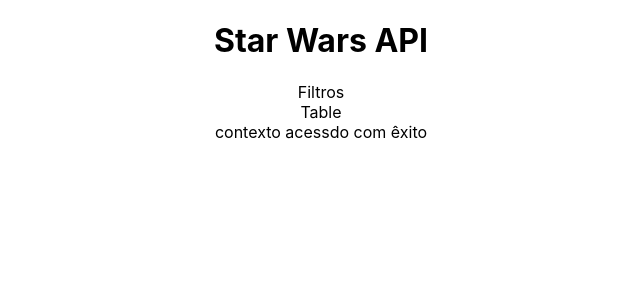
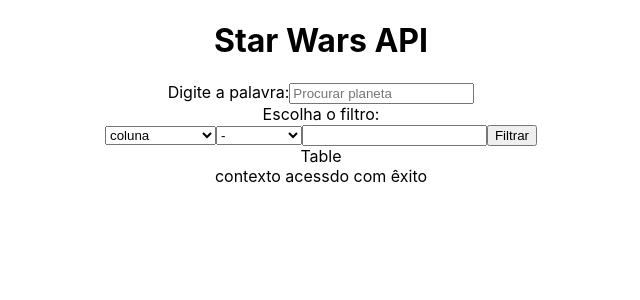
Before and after one commit to tryber/sd-02-block18-react-context-hooks-starwars-datatable-filters, a React (Create React App) app: page / in a window 1280 px wide. Shown: the top 300 px of the page, without its empty margins (319-959 px from the left). Built offline with nearby package versions, Linux system fonts and the light colour scheme.

Commit message:
adding selectors component

```diff
--- a/src/App.js
+++ b/src/App.js
@@ -2,6 +2,7 @@
 import Table from './components/table';
 import Title from './components/title';
 import Filters from './components/filters';
+import Inputs from './components/inputs';
 import Provider from './context/StarWarsProvider';
 import './App.css';
 
@@ -10,6 +11,7 @@
     <div className="App">
       <Provider>
         <Title />
+        <Inputs />
         <Filters />
         <Table />
       </Provider>
--- a/src/components/filters.js
+++ b/src/components/filters.js
@@ -1,9 +1,25 @@
-import React from 'react';
+import React, { useContext } from 'react';
+import StarWarsContext from '../context/StarWarsContext';
 
 function Filters() {
+  // const { selectors } = useContext(StarWarsContext);
+  const selectors = ['coluna', 'population', 'orbital_period', 'diameter', 'rotation_period', 'surface_water'];
+  console.log(selectors);
+  const comparisonvalues = ['-', 'Maior que', 'Menor que', 'ou Igual a'];
   return (
     <div>
-      <div>Filtros</div>
+      <div>Escolha o filtro: </div>
+      <select onChange={() => console.log('trocou o selector')}>
+        {selectors.map((coluna) => (<option value={coluna}>{coluna}</option>))}
+      </select>
+      <select onChange={() => console.log('trocou o selector maior q')}>
+        {comparisonvalues.map((valueComp) => (<option>{valueComp}</option>))}
+      </select>
+      <input
+        type="number"
+        onChange={() => console.log('trocou o selector number')}
+      />
+      <button type="button" onClick={() => alert('button')}>Filtrar</button>
     </div>
   );
 }
--- /dev/null
+++ b/src/components/inputs.js
@@ -0,0 +1,17 @@
+import React from 'react';
+
+function Inputs() {
+  return (
+    <div>
+      <div>
+        Digite a palavra:
+        <input
+          placeholder="Procurar planeta"
+          onChange={() => console.log('trocou')}
+        />
+      </div>
+    </div>
+  );
+}
+
+export default Inputs;
--- a/src/components/table.js
+++ b/src/components/table.js
@@ -2,7 +2,7 @@
 import StarWarsContext from '../context/StarWarsContext';
 
 function Table() {
-  const { initial } = useContext(StarWarsContext)
+  const { initial } = useContext(StarWarsContext);
   return (
     <div>
       <div>Table</div>
--- a/src/context/StarWarsProvider.js
+++ b/src/context/StarWarsProvider.js
@@ -1,9 +1,12 @@
-import React from 'react';
+import React, { useState } from 'react';
 import StarWarsContext from './StarWarsContext';
 
 const StarWarsProvider = ({ children }) => {
+  const initialSelectors = ['coluna', 'population', 'orbital_period', 'diameter', 'rotation_period', 'surface_water'];
+  const { selectors, setSelectors } = useState(initialSelectors);
   const context = {
     initial: 'contexto acessdo com êxito',
+    selectors,
   };
 
   return (
```
Also changed, not shown: src/services/SWAPI.js (added, +12 -0 lines).
